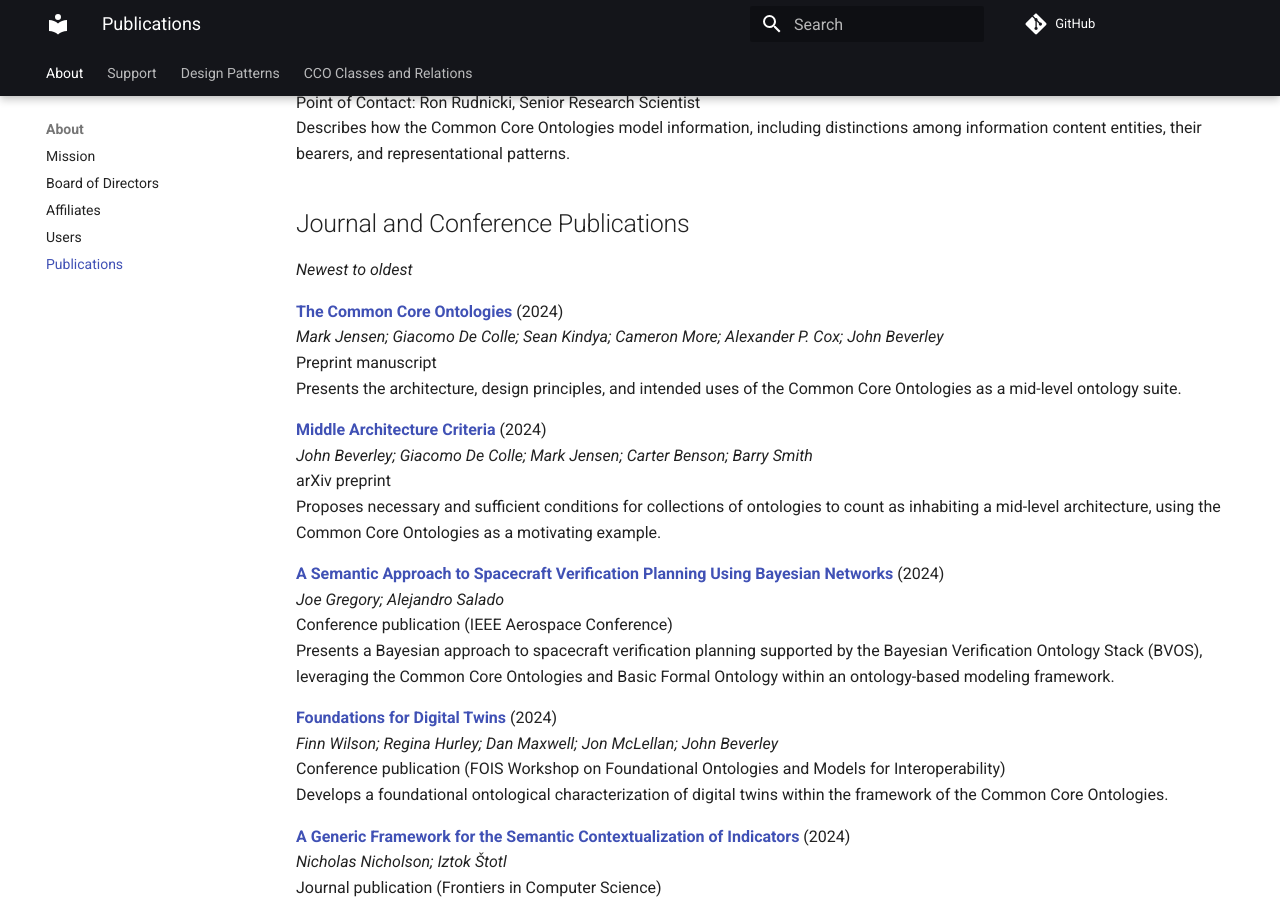
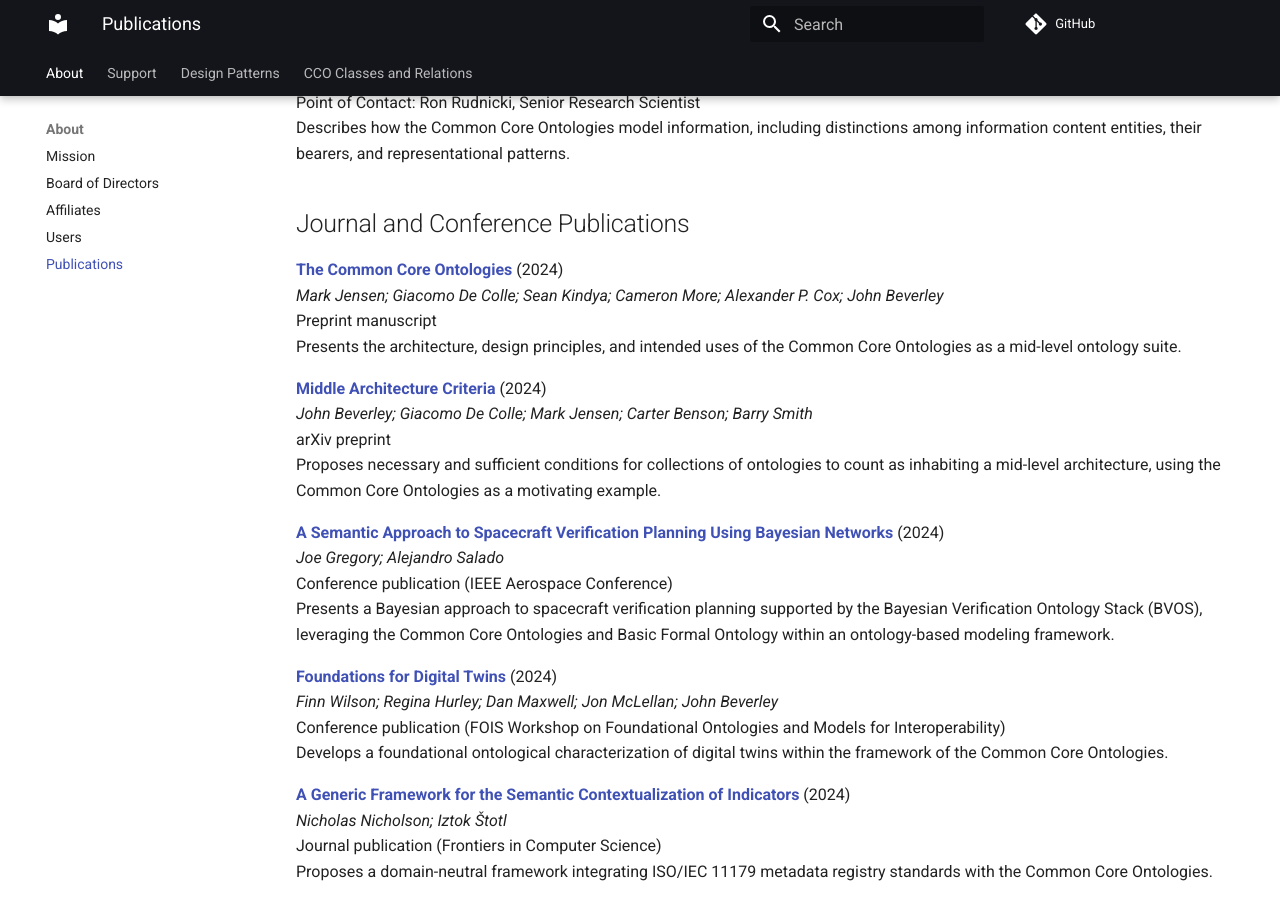
Before and after one commit to CommonCoreOntology/cco-webpage, an MkDocs documentation site: the page built from docs/publications.md, in a window 1280 px wide and 900 px high, scrolled down 645 px. Built offline with MkDocs 1.6.1 and Material for MkDocs 9.7.7, drawn with Linux system fonts in a browser that asks for light colours; comment, search, counter and statistics services are not loaded.

Commit message:
Update publications.md

```diff
--- a/docs/publications.md
+++ b/docs/publications.md
@@ -54,8 +54,6 @@ Describes how the Common Core Ontologies model information, including distinctio
 </p>
 
 <h2>Journal and Conference Publications</h2>
-
-<p><em>Newest to oldest</em></p>
 
 <p>
 <strong>
```
